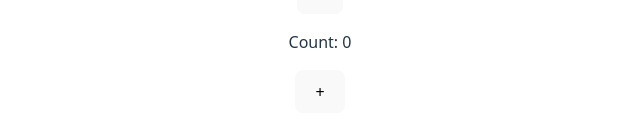
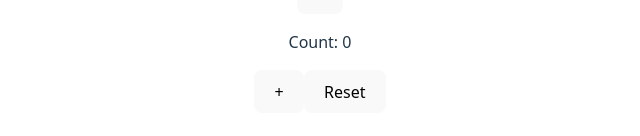
Before and after one commit to Suprio-Das/React-Redux-Toolkit, a React (Vite) app: page / in a window 1280 px wide. Shown: the part 358-494 px from the top of the page, without its empty margins (320-960 px from the left). Built offline with nearby package versions, Linux system fonts and the light colour scheme.

Commit message:
reset action created

```diff
--- a/src/App.jsx
+++ b/src/App.jsx
@@ -1,6 +1,6 @@
 import './App.css'
 import { useDispatch, useSelector } from 'react-redux'
-import { decrement, increment } from './Redux/CounterSlice';
+import { decrement, increment, reset } from './Redux/CounterSlice';
 
 function App() {
   const count = useSelector((state) => state.counter.value);
@@ -12,11 +12,15 @@ function App() {
   function handleDecrement() {
     dispatch(decrement());
   }
+  function handleReset() {
+    dispatch(reset());
+  }
   return (
     <div>
       <button onClick={handleDecrement}>-</button>
       <p>Count: {count}</p>
       <button onClick={handleIncrement}>+</button>
+      <button onClick={handleReset}>Reset</button>
     </div>
   )
 }
--- a/src/Redux/CounterSlice.js
+++ b/src/Redux/CounterSlice.js
@@ -14,9 +14,12 @@ export const counterSlice = createSlice({
         },
         incrementByAmount: (state, action) => {
             state.value += action.payload
+        },
+        reset: state => {
+            state.value = 0
         }
     }
 })
 
-export const { increment, decrement, incrementByAmount } = counterSlice.actions;
+export const { increment, decrement, incrementByAmount, reset } = counterSlice.actions;
 export default counterSlice.reducer;
```
